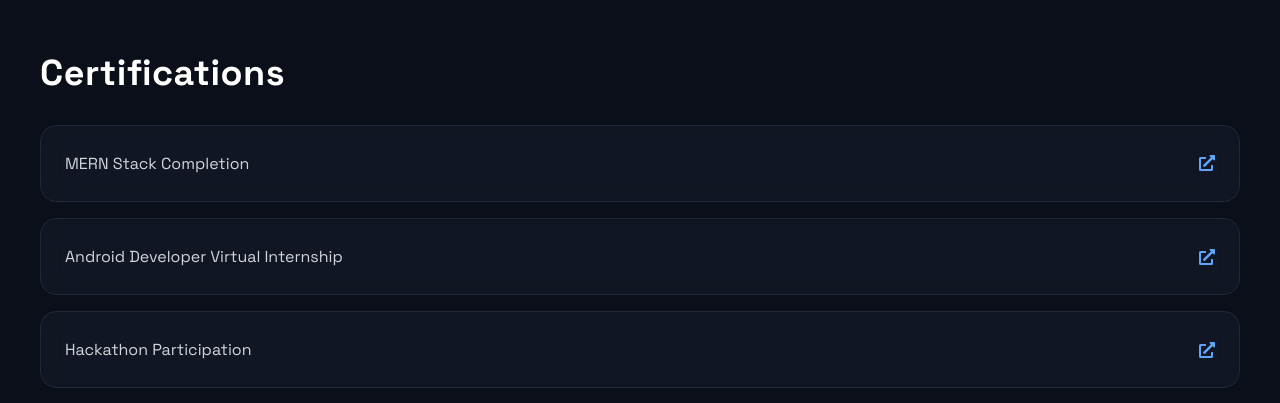
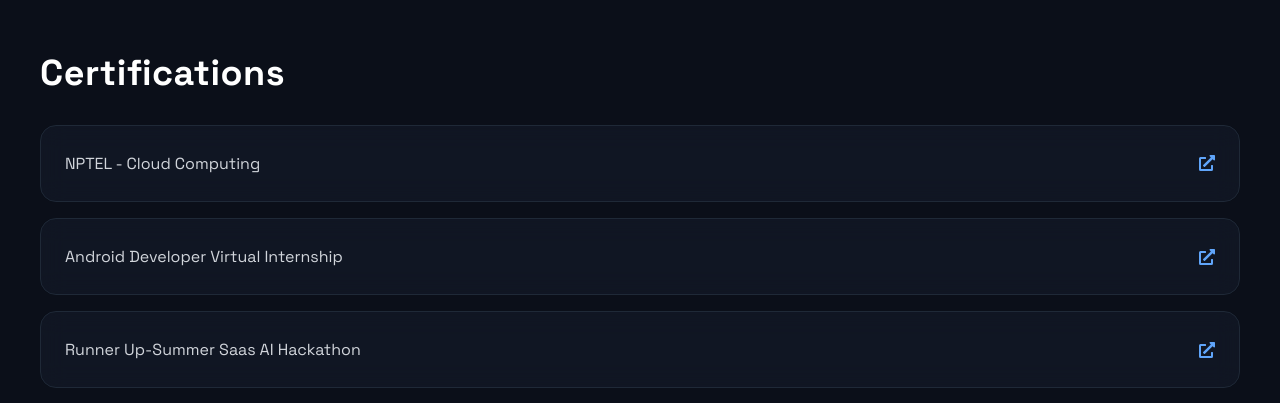
Before and after one commit to kavyap09/portfolio, a React (Vite) app: page / in a window 1280 px wide. Shown: the part 4058-4461 px from the top of the page. Built offline with nearby package versions, Linux system fonts and the light colour scheme.

Commit message:
Update certifications list with new entries

```diff
--- a/src/components/Certifications.jsx
+++ b/src/components/Certifications.jsx
@@ -2,17 +2,17 @@
 import { FaExternalLinkAlt } from "react-icons/fa";
 
 const certifications = [
-  {
-    title: "MERN Stack Completion",
-    link: "https://drive.google.com/file/d/1JlCTi77htlWH4-p7SQNlolgPrhubI3o5/view?usp=sharing",
+    {
+    title: "NPTEL - Cloud Computing",
+    link: "https://drive.google.com/file/d/1A-wHggNbypvNJm7OXtql2H3ieKgdtkIh/view?usp=sharing",
   },
   {
     title: "Android Developer Virtual Internship",
     link: "https://drive.google.com/file/d/1SUbrZZKR0tx_6DbwQK-izPxnzgc7gz16/view?usp=sharing",
   },
   {
-    title: "Hackathon Participation",
-    link: "https://drive.google.com/file/d/1zEbjG21cZVtKWCTVEthOcE-SW27OYSqj/view?usp=sharing",
+    title: "Runner Up-Summer Saas AI Hackathon",
+    link: "https://drive.google.com/file/d/16cqJGBV2wQCLh2mhd8F1TJ3mYdwz8KLd/view?usp=sharing",
   },
   {
     title: "Accenture Project Management – Forage",
```
